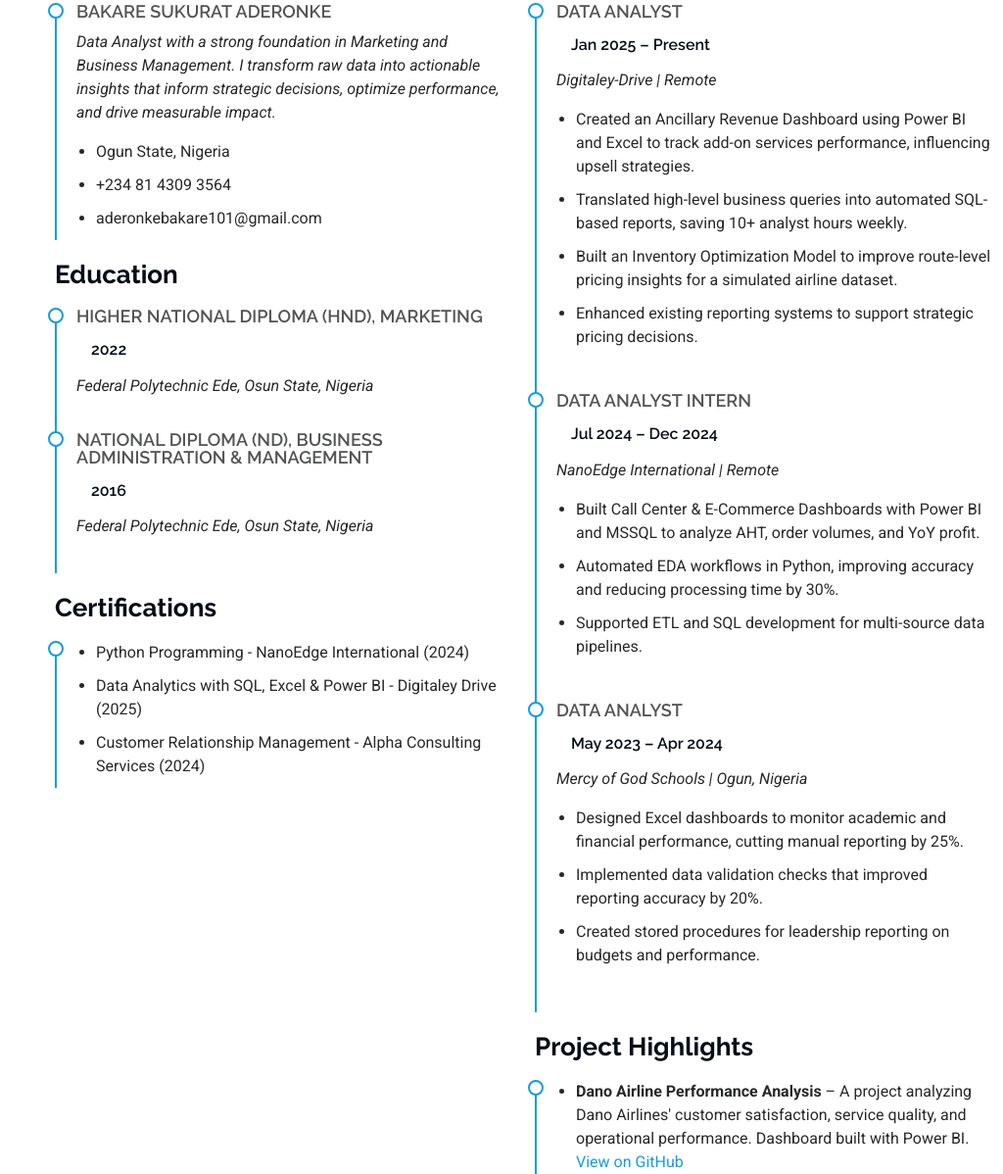
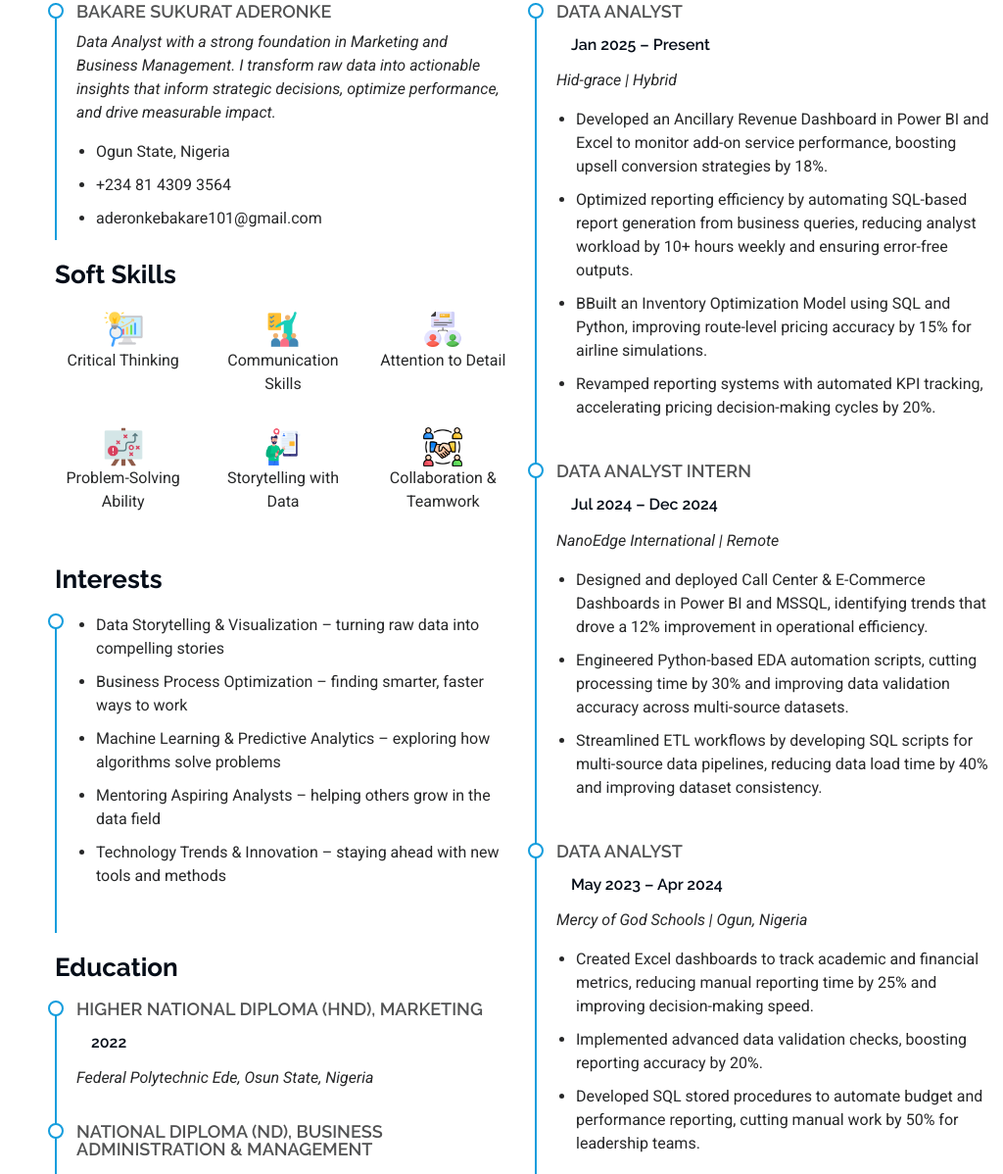
Before and after one commit to Aderonke101/aderonke101.github.io, a plain HTML site: page index.html in a window 1280 px wide. Shown: the part 2966-4164 px from the top of the page at 98% size, without its empty margins (256-1280 px from the left). Drawn offline with Linux system fonts and the light colour scheme.

Commit message:
some changes made

```diff
--- a/index.html
+++ b/index.html
@@ -297,6 +297,47 @@
           </ul>
         </div><!-- End Resume Item -->
 
+        <!-- Soft Skills Section -->
+<h3 class="resume-title">Soft Skills</h3>
+<div class="row text-center">
+  <div class="col-6 col-md-4 mb-3">
+    <img src="assets/img/icons/insight5.png"  alt="Critical Thinking" width="40">
+    <p>Critical Thinking</p>
+  </div>
+  <div class="col-6 col-md-4 mb-3">
+    <img src="assets/img/icons/communication.png" alt="Communication Skills" width="40">
+    <p>Communication Skills</p>
+  </div>
+  <div class="col-6 col-md-4 mb-3">
+    <img src="assets/img/icons/attention-to-detail.png" alt="Attention to Detail" width="40">
+    <p>Attention to Detail</p>
+  </div>
+  <div class="col-6 col-md-4 mb-3">
+    <img src="assets/img/icons/problem-solving.png" alt="Problem-Solving Ability" width="40">
+    <p>Problem-Solving Ability</p>
+  </div>
+  <div class="col-6 col-md-4 mb-3">
+    <img src="assets/img/icons/data-storytelling.png" alt="Storytelling with Data" width="40">
+    <p>Storytelling with Data</p>
+  </div>
+  <div class="col-6 col-md-4 mb-3">
+    <img src="assets/img/icons/teamwork.png" alt="Collaboration & Teamwork" width="40">
+    <p>Collaboration & Teamwork</p>
+  </div>
+</div>
+
+<!-- Interests Section -->
+<h3 class="resume-title">Interests</h3>
+<div class="resume-item">
+  <ul>
+    <li>Data Storytelling & Visualization – turning raw data into compelling stories</li>
+    <li>Business Process Optimization – finding smarter, faster ways to work</li>
+    <li>Machine Learning & Predictive Analytics – exploring how algorithms solve problems</li>
+    <li>Mentoring Aspiring Analysts – helping others grow in the data field</li>
+    <li>Technology Trends & Innovation – staying ahead with new tools and methods</li>
+  </ul>
+</div>
+
         <h3 class="resume-title">Education</h3>
         <div class="resume-item">
           <h4>Higher National Diploma (HND), Marketing</h4>
@@ -313,24 +354,27 @@
         <h3 class="resume-title">Certifications</h3>
         <div class="resume-item">
           <ul>
+            <li>Data Analytics with SQL, Excel & Power BI - Digitaley Drive (2025)</li>
             <li>Python Programming - NanoEdge International (2024)</li>
-            <li>Data Analytics with SQL, Excel & Power BI - Digitaley Drive (2025)</li>
+            <li>National Youth Service Corps (2024)</li>
             <li>Customer Relationship Management - Alpha Consulting Services (2024)</li>
+            <li>Data Science Training – Tech Crush Bootcamp (In-Progress)</li>
           </ul>
         </div>
       </div>
+
 
       <div class="col-lg-6" data-aos="fade-up" data-aos-delay="200">
         <h3 class="resume-title">Professional Experience</h3>
         <div class="resume-item">
           <h4>Data Analyst</h4>
           <h5>Jan 2025 – Present</h5>
-          <p><em>Digitaley-Drive | Remote</em></p>
+          <p><em>Hid-grace | Hybrid</em></p>
           <ul>
-            <li>Created an Ancillary Revenue Dashboard using Power BI and Excel to track add-on services performance, influencing upsell strategies.</li>
-            <li>Translated high-level business queries into automated SQL-based reports, saving 10+ analyst hours weekly.</li>
-            <li>Built an Inventory Optimization Model to improve route-level pricing insights for a simulated airline dataset.</li>
-            <li>Enhanced existing reporting systems to support strategic pricing decisions.</li>
+            <li>Developed an Ancillary Revenue Dashboard in Power BI and Excel to monitor add-on service performance, boosting upsell conversion strategies by 18%.</li>
+            <li>Optimized reporting efficiency by automating SQL-based report generation from business queries, reducing analyst workload by 10+ hours weekly and ensuring error-free outputs.</li>
+            <li>BBuilt an Inventory Optimization Model using SQL and Python, improving route-level pricing accuracy by 15% for airline simulations.</li>
+            <li>Revamped reporting systems with automated KPI tracking, accelerating pricing decision-making cycles by 20%.</li>
           </ul>
         </div>
 
@@ -339,9 +383,9 @@
           <h5>Jul 2024 – Dec 2024</h5>
           <p><em>NanoEdge International | Remote</em></p>
           <ul>
-            <li>Built Call Center & E-Commerce Dashboards with Power BI and MSSQL to analyze AHT, order volumes, and YoY profit.</li>
-            <li>Automated EDA workflows in Python, improving accuracy and reducing processing time by 30%.</li>
-            <li>Supported ETL and SQL development for multi-source data pipelines.</li>
+            <li>Designed and deployed Call Center & E-Commerce Dashboards in Power BI and MSSQL, identifying trends that drove a 12% improvement in operational efficiency.</li>
+            <li>Engineered Python-based EDA automation scripts, cutting processing time by 30% and improving data validation accuracy across multi-source datasets.</li>
+            <li>Streamlined ETL workflows by developing SQL scripts for multi-source data pipelines, reducing data load time by 40% and improving dataset consistency.</li>
           </ul>
         </div>
 
@@ -350,11 +394,24 @@
           <h5>May 2023 – Apr 2024</h5>
           <p><em>Mercy of God Schools | Ogun, Nigeria</em></p>
           <ul>
-            <li>Designed Excel dashboards to monitor academic and financial performance, cutting manual reporting by 25%.</li>
-            <li>Implemented data validation checks that improved reporting accuracy by 20%.</li>
-            <li>Created stored procedures for leadership reporting on budgets and performance.</li>
+            <li>Created Excel dashboards to track academic and financial metrics, reducing manual reporting time by 25% and improving decision-making speed.</li>
+            <li>Implemented advanced data validation checks, boosting reporting accuracy by 20%.</li>
+            <li>Developed SQL stored procedures to automate budget and performance reporting, cutting manual work by 50% for leadership teams.</li>
           </ul>
         </div>
+
+        <div class="resume-item">
+  <h4>Data Entry / Data Analyst (Volunteer)</h4>
+  <h5>Feb 2018 – Dec 2020</h5>
+  <p><em>Adex Bakery | Lagos, Nigeria</em></p>
+  <ul>
+    <li>Designed and implemented Bakery Sales Performance Dashboard in Excel and Google Sheets to track product categories, seasonal trends, and customer purchase patterns, increasing upsell of premium baked goods by 18%.</li>
+    <li>Improved reporting efficiency by automating daily, weekly, and monthly sales and inventory reports in Excel and Google Sheets, reducing manual data entry time by 10+ hours weekly and ensuring accurate, up-to-date records for production planning.</li>
+    <li>Created Ingredient Inventory Tracking and Optimization System in Excel to forecast stock needs, reducing waste by 15% and ensuring consistent availability of best-selling bakery products.</li>
+    <li>Revamped reporting systems with automated KPI tracking, accelerating pricing decision-making cycles by 20%.</li>
+  </ul>
+</div>
+
 
         <h3 class="resume-title">Project Highlights</h3>
         <div class="resume-item">
@@ -372,7 +429,7 @@
         <div class="resume-item">
           <ul>
             <li><strong>Tools:</strong> Power BI, Excel, SQL Server, Snowflake, Python, Git, GitHub</li>
-            <li><strong>Soft Skills:</strong> Adaptable, detail-oriented, self-motivated, strong communicator</li>
+            <li><strong>Interest:</strong> Adaptable, detail-oriented, self-motivated, strong communicator</li>
             <li><strong>Languages:</strong> English (Fluent)</li>
             <li><strong>Availability:</strong> Open to relocation and remote opportunities</li>
           </ul>
@@ -796,6 +853,18 @@
           </div>
         </div>
 
+ <!-- Dummy Testimonial 2 -->
+        <div class="swiper-slide">
+          <div class="testimonial-item">
+            <p><i class="bi bi-quote quote-icon-left"></i>
+              <span>Aderonke transformed our messy data into clear dashboards that helped us improve sales by 15% in one quarter.</span>
+              <i class="bi bi-quote quote-icon-right"></i></p>
+            <img src="assets/img/testimonials/Client1.png" class="testimonial-img" alt="Client B">
+            <h3>Sir Francis</h3>
+            <h4>Director of Operations</h4>
+          </div>
+        </div>
+
       </div>
       <div class="swiper-pagination"></div>
     </div>
```
Also changed, not shown: assets/img/icons/attention-to-detail.png (added), assets/img/icons/communication.png (added), assets/img/icons/data-storytelling.png (added), assets/img/icons/insight5.png (added), assets/img/icons/problem-solving.png (added), assets/img/icons/teamwork.png (added).
